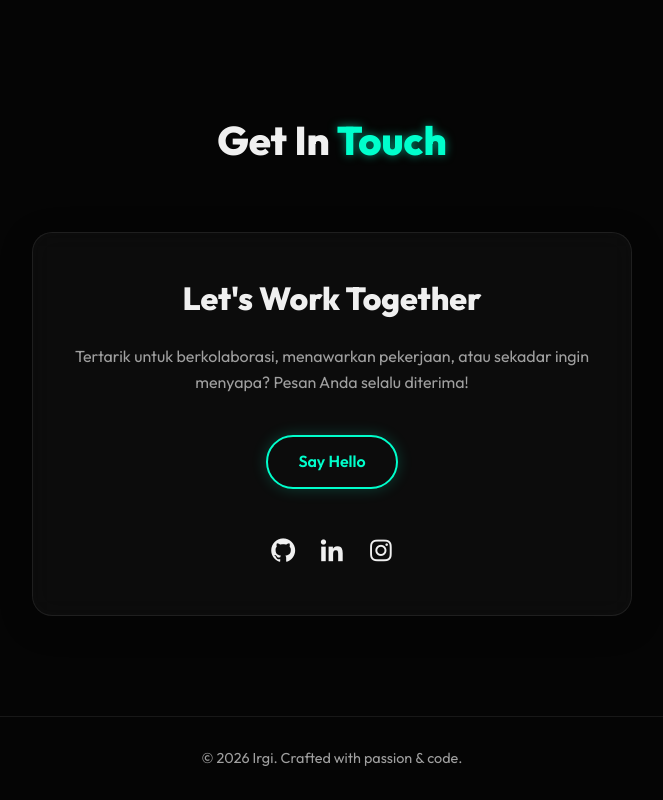
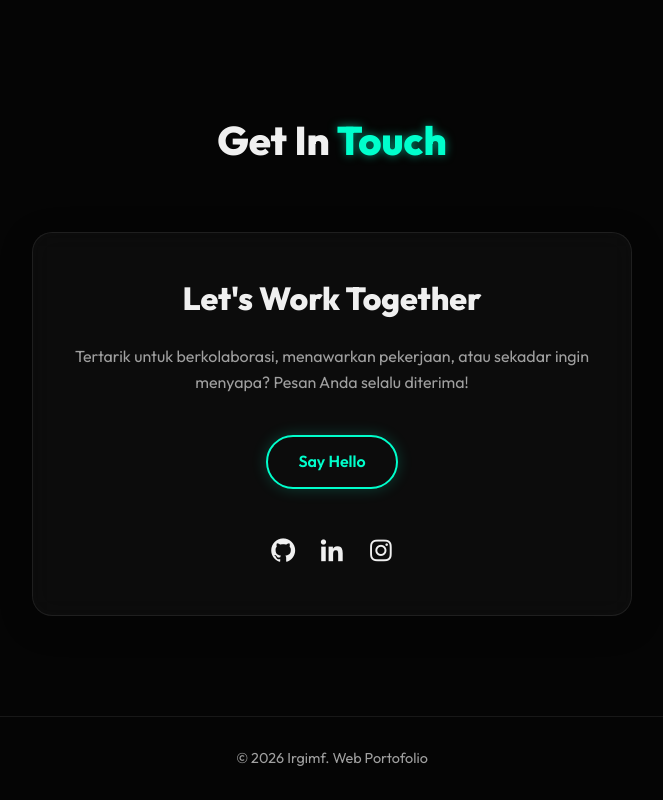
Before and after one commit to Irgimf/portofo, a website built with Vite: page index.html in a window 1280 px wide. Shown: the part 2531-3331 px from the top of the page, without its empty margins (308-971 px from the left). Built offline with nearby package versions, Linux system fonts and the light colour scheme.

Commit message:
ubah sikit

```diff
--- a/index.html
+++ b/index.html
@@ -188,7 +188,7 @@
   </section>
 
   <footer>
-    <p>&copy; 2026 Irgi. Crafted with passion & code.</p>
+    <p>&copy; 2026 Irgimf. Web Portofolio</p>
   </footer>
 
   <script type="module" src="./main.js"></script>
```
